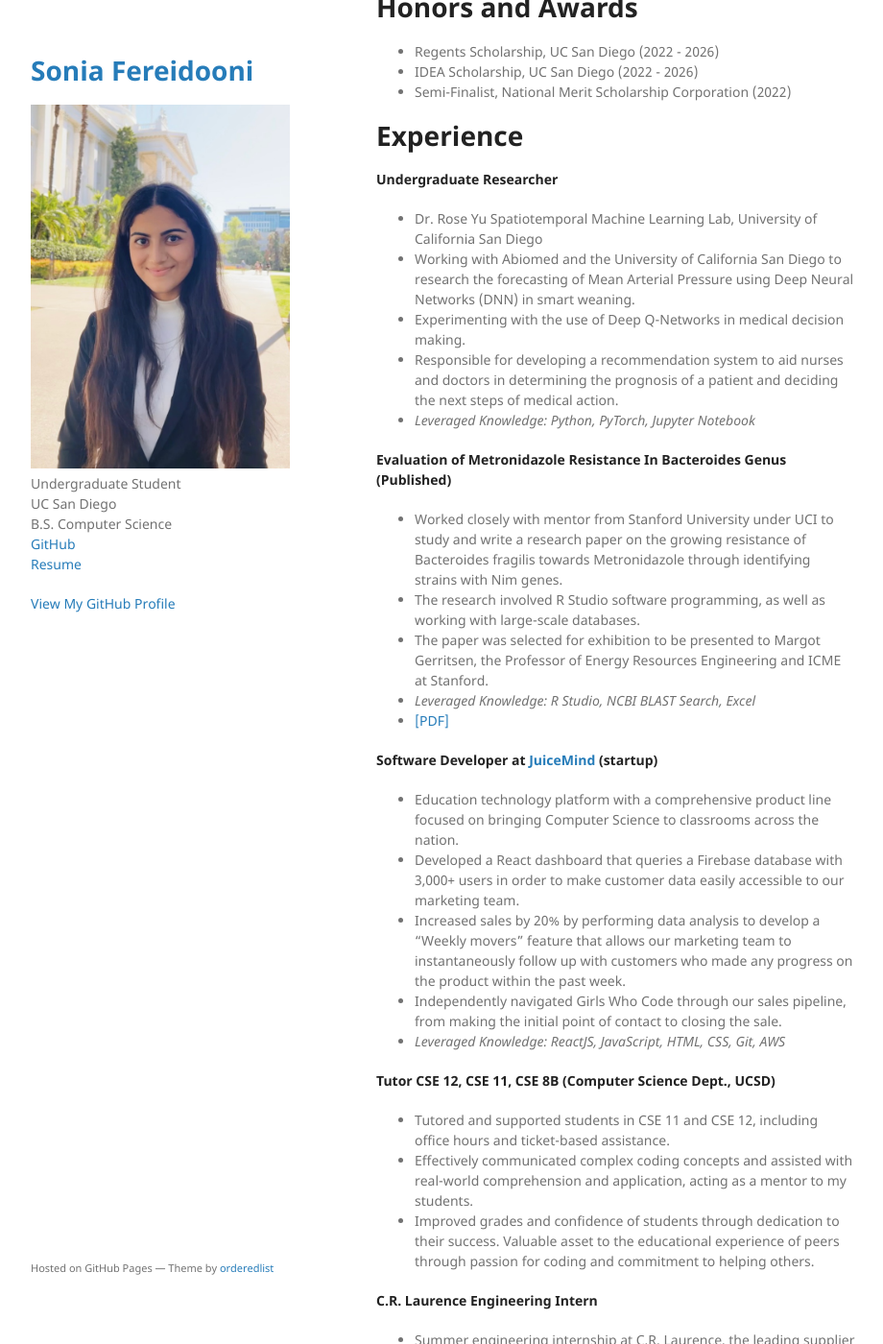
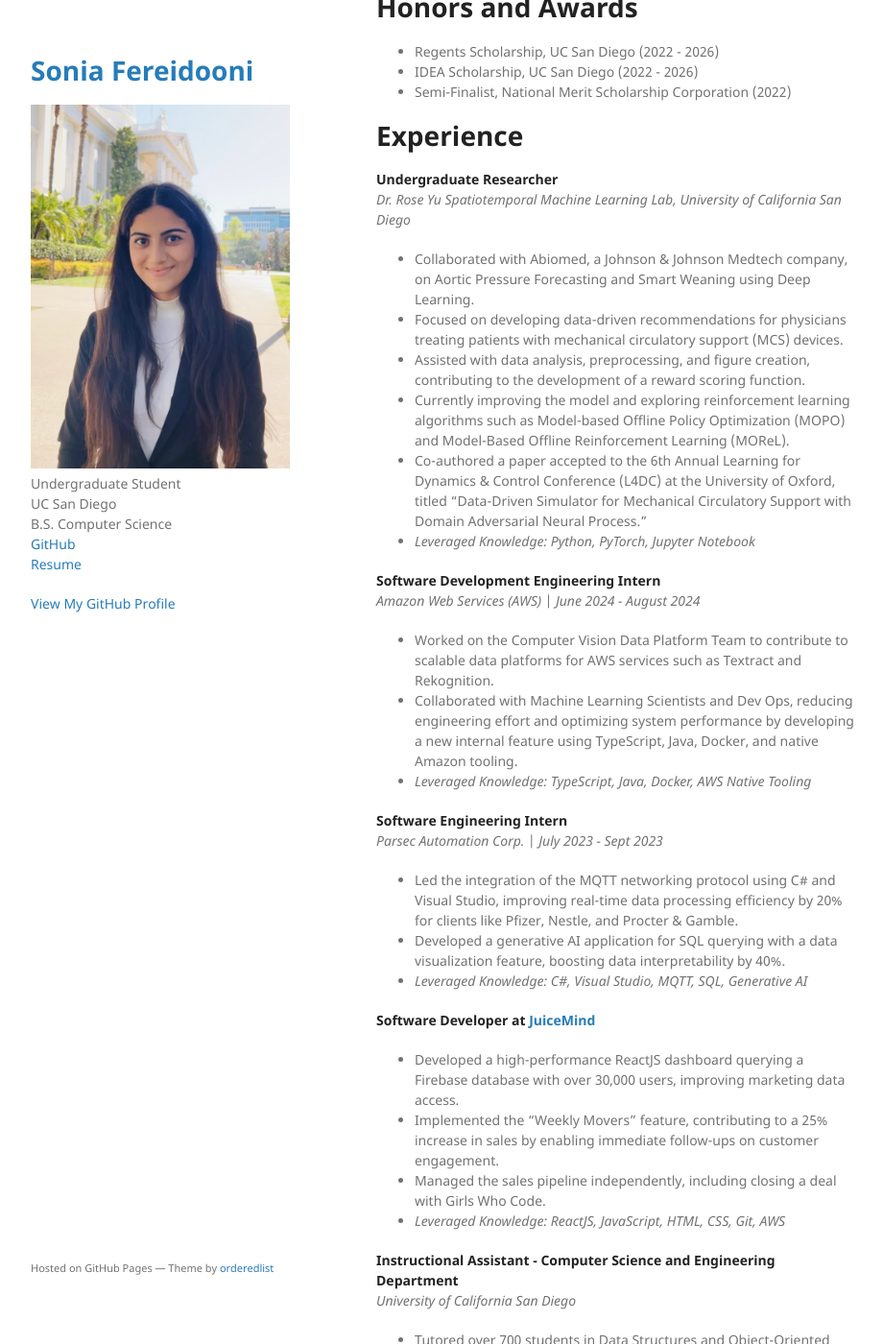
Before and after one commit to s-fereidooni/s-fereidooni.github.io, a Jekyll site: the page built from index.md, in a window 1280 px wide and 1400 px high, scrolled down 346 px. Shown: the whole window at 96% size, without its empty margins (178-1098 px from the left). Built offline with Jekyll 4.4.1, drawn with Linux system fonts in a browser that asks for light colours; some of the changed text lies outside the part shown.

Commit message:
Update index.md

```diff
--- a/index.md
+++ b/index.md
@@ -2,11 +2,11 @@
 layout: default
 ---
 
-Welcome! I am an undergraduate student at the University of California San Diego, pursuing a B.S. in Computer Science. Currently, I am a member of [Dr. Rose Yu’s](https://roseyu.com/) Spatiotemporal Machine Learning Lab where I am involved in research related to Deep Reinforcement Learning, specifically in the implementation of Deep Q-Networks (DQN) and related algorithms in biomedical applications. My primary research interest is in Machine Learning and its applications to complex decision-making problems..
+Welcome! I am an undergraduate student at the University of California San Diego, pursuing a B.S. in Computer Science. Currently, I am a member of [Dr. Rose Yu’s](https://roseyu.com/) Spatiotemporal Machine Learning Lab, where I am involved in research related to Deep Learning and Reinforcement Learning for biomedical applications. My primary research interest is in Machine Learning and its applications to complex decision-making problems, particularly in healthcare.
 
 # Education
 
-Undergraduate, University of California San Diego (July. 2022 - June 2026)
+Undergraduate, University of California San Diego (Sept. 2022 - June 2026)
 B.S. Computer Science, 3.8 GPA
 
 # Honors and Awards
@@ -18,46 +18,45 @@ B.S. Computer Science, 3.8 GPA
 # Experience
 
 **Undergraduate Researcher**
-
-- Dr. Rose Yu Spatiotemporal Machine Learning Lab, University of California San Diego
-- Working with Abiomed and the University of California San Diego to research the forecasting of Mean Arterial Pressure using Deep Neural Networks (DNN) in smart weaning.
-- Experimenting with the use of Deep Q-Networks in medical decision making.
-- Responsible for developing a recommendation system to aid nurses and doctors in determining the prognosis of a patient and deciding the next steps of medical action.
+*Dr. Rose Yu Spatiotemporal Machine Learning Lab, University of California San Diego*
+- Collaborated with Abiomed, a Johnson & Johnson Medtech company, on Aortic Pressure Forecasting and Smart Weaning using Deep Learning.
+- Focused on developing data-driven recommendations for physicians treating patients with mechanical circulatory support (MCS) devices.
+- Assisted with data analysis, preprocessing, and figure creation, contributing to the development of a reward scoring function.
+- Currently improving the model and exploring reinforcement learning algorithms such as Model-based Offline Policy Optimization (MOPO) and Model-Based Offline Reinforcement Learning (MOReL).
+- Co-authored a paper accepted to the 6th Annual Learning for Dynamics & Control Conference (L4DC) at the University of Oxford, titled "Data-Driven Simulator for Mechanical Circulatory Support with Domain Adversarial Neural Process."
 - _Leveraged Knowledge: Python, PyTorch, Jupyter Notebook_
 
-**Evaluation of Metronidazole Resistance In Bacteroides Genus (Published)**
+**Software Development Engineering Intern**
+*Amazon Web Services (AWS)* | *June 2024 - August 2024*
+- Worked on the Computer Vision Data Platform Team to contribute to scalable data platforms for AWS services such as Textract and Rekognition.
+- Collaborated with Machine Learning Scientists and Dev Ops, reducing engineering effort and optimizing system performance by developing a new internal feature using TypeScript, Java, Docker, and native Amazon tooling.
+- _Leveraged Knowledge: TypeScript, Java, Docker, AWS Native Tooling_
 
-- Worked closely with mentor from Stanford University under UCI to study and write a research paper on the growing resistance of Bacteroides fragilis towards Metronidazole through identifying strains with Nim genes.
-- The research involved R Studio software programming, as well as working with large-scale databases.
-- The paper was selected for exhibition to be presented to Margot Gerritsen, the Professor of Energy Resources Engineering and ICME at Stanford.
-- _Leveraged Knowledge: R Studio, NCBI BLAST Search, Excel_
-- [[PDF]](https://drive.google.com/file/d/1m1W9wbMlpWoVUjYnfCsF6Y8hXZ9WmyXw/view?usp=sharing)
+**Software Engineering Intern**
+*Parsec Automation Corp.* | *July 2023 - Sept 2023*
+- Led the integration of the MQTT networking protocol using C# and Visual Studio, improving real-time data processing efficiency by 20% for clients like Pfizer, Nestle, and Procter & Gamble.
+- Developed a generative AI application for SQL querying with a data visualization feature, boosting data interpretability by 40%.
+- _Leveraged Knowledge: C#, Visual Studio, MQTT, SQL, Generative AI_
 
-**Software Developer at [JuiceMind](https://www.juicemind.com/) (startup)**
-
-- Education technology platform with a comprehensive product line focused on
-  bringing Computer Science to classrooms across the nation.
-- Developed a React dashboard that queries a Firebase database with 3,000+ users
-  in order to make customer data easily accessible to our marketing team.
-- Increased sales by 20% by performing data analysis to develop a “Weekly movers”
-  feature that allows our marketing team to instantaneously follow up with
-  customers who made any progress on the product within the past week.
-- Independently navigated Girls Who Code through our sales pipeline, from making
-  the initial point of contact to closing the sale.
+**Software Developer at [JuiceMind](https://www.juicemind.com/)**
+- Developed a high-performance ReactJS dashboard querying a Firebase database with over 30,000 users, improving marketing data access.
+- Implemented the "Weekly Movers" feature, contributing to a 25% increase in sales by enabling immediate follow-ups on customer engagement.
+- Managed the sales pipeline independently, including closing a deal with Girls Who Code.
 - _Leveraged Knowledge: ReactJS, JavaScript, HTML, CSS, Git, AWS_
 
-**Tutor CSE 12, CSE 11, CSE 8B (Computer Science Dept., UCSD)**
-
-- Tutored and supported students in CSE 11 and CSE 12, including office hours and ticket-based assistance.
-- Effectively communicated complex coding concepts and assisted with real-world comprehension and application, acting as a mentor to my students.
-- Improved grades and confidence of students through dedication to their success.
-  Valuable asset to the educational experience of peers through passion for coding and commitment to helping others.
+**Instructional Assistant - Computer Science and Engineering Department**
+*University of California San Diego*
+- Tutored over 700 students in Data Structures and Object-Oriented Programming (Java, C++).
+- Provided support through office hours and ticket-based assistance, mentoring students and improving their grades and confidence.
 
 **C.R. Laurence Engineering Intern**
+*Summer 2021*
+- Worked with Autodesk Inventor and iLogic software to design models of industrial products.
+- _Leveraged Knowledge: Autodesk Inventor, CAD, iLogic_
 
-- Summer engineering internship at C.R. Laurence, the leading supplier to the
-  glazing, architectural, railing, construction, industrial, and automotive
-  industries.
-- Worked with Autodesk Inventor and iLogic software to design models of
-  industrial products.
-- _Leveraged Knowledge: Autodesk Inventor, CAD, iLogic_
+# Technical Skills
+
+- **Languages**: Python, Java, C/C++, C#, SQL, JavaScript, HTML/CSS, R, TypeScript
+- **Frameworks**: React, Node.js, Flask, JUnit, Material-UI, REST API
+- **Developer Tools**: Git, GitHub, Docker, VS Code, Visual Studio, Eclipse, AWS
+- **Libraries**: pandas, NumPy, PyTorch, Matplotlib
```
